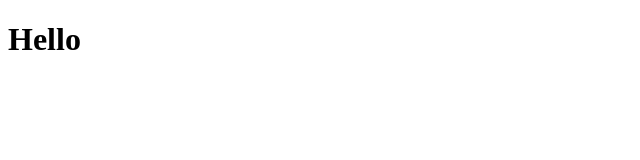
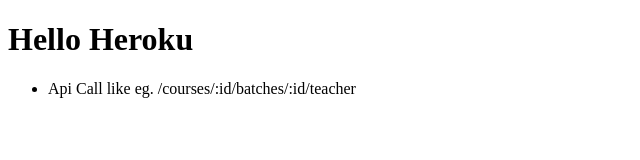
Before and after one commit to KripaJhaa/School-Management-System, a website: page public/index.html in a window 1280 px wide. Shown: the whole page, without its empty margins (0-640 px from the left). Drawn offline with Linux system fonts and the light colour scheme.

Commit message:
Added Index.html

```diff
--- a/public/index.html
+++ b/public/index.html
@@ -7,6 +7,9 @@
     <title>Document</title>
 </head>
 <body>
-    <h1>Hello</h1>
+    <h1>Hello Heroku</h1>
+    <ul>
+        <li> Api Call like eg. /courses/:id/batches/:id/teacher</li>
+    </ul>
 </body>
 </html>
--- a/server.js
+++ b/server.js
@@ -13,7 +13,7 @@
 
 var port = Number(process.env.PORT || 8000);
 
-//app.use('/', express.static(path.join(__dirname, 'public')))
+app.use('/', express.static(path.join(__dirname, 'public')))
 
 var server = app.listen(port, function() {
     console.log('Listening on port %d', server.address().port);
```
